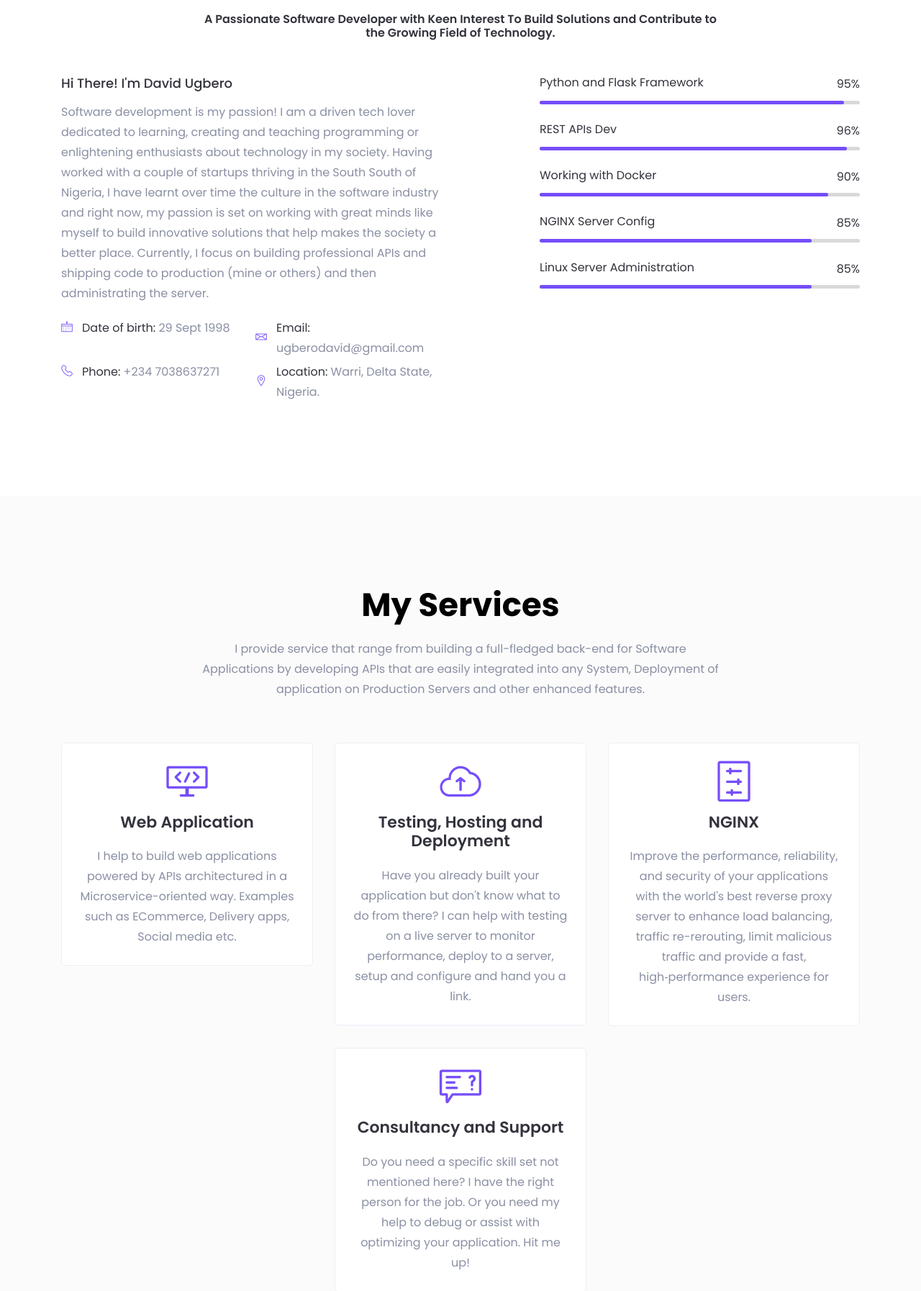
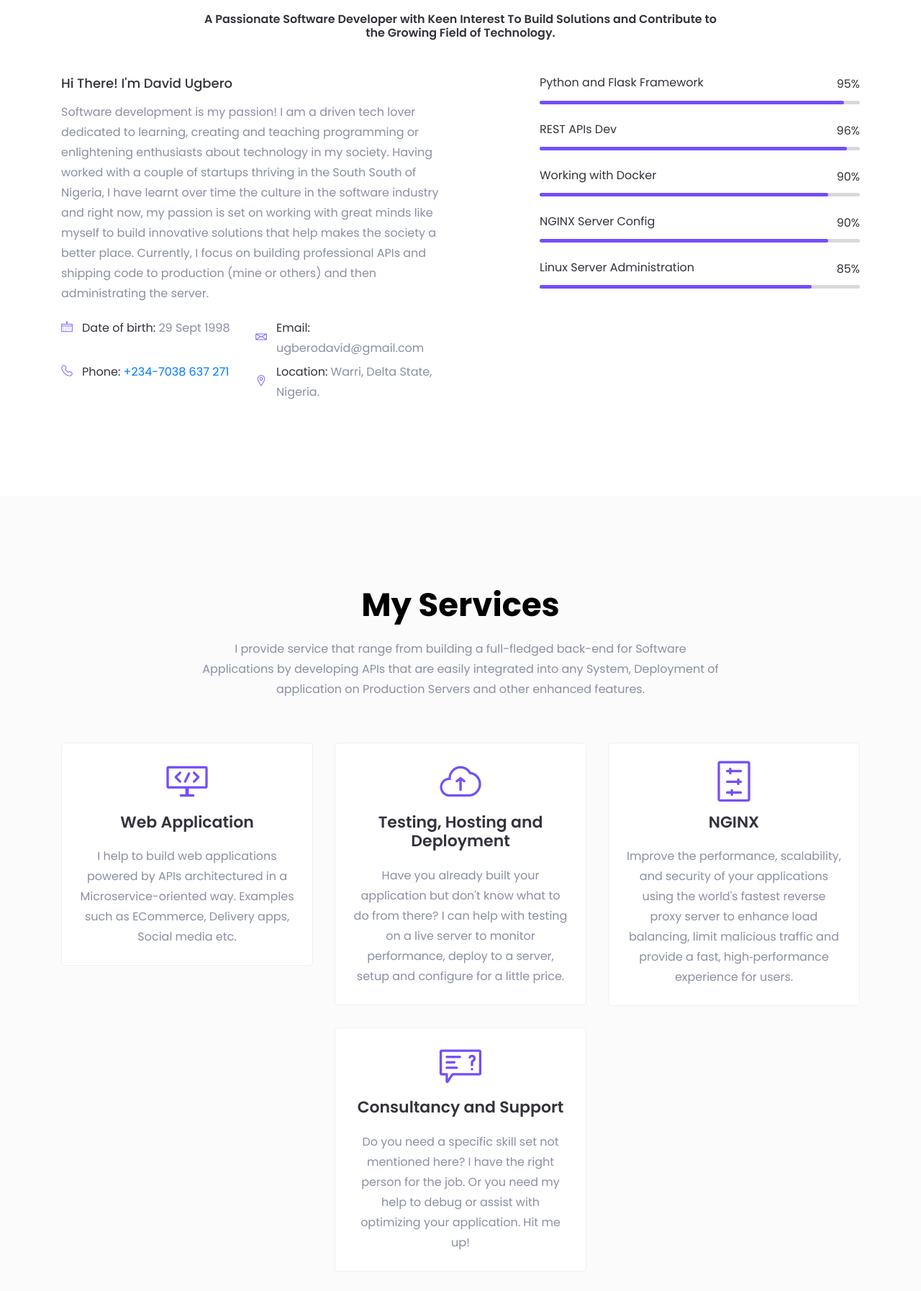
Before and after one commit to davidsmiles/my-website, a Flask app: page / in a window 1280 px wide. Shown: the part 1002-2796 px from the top of the page at 72% size. Run offline with Flask 2, Linux system fonts and the light colour scheme; some libraries are stand-ins or nearby versions; some web fonts are replaced.

Commit message:
changes here

```diff
--- a/templates/index.html
+++ b/templates/index.html
@@ -10,7 +10,7 @@
     <meta name="viewport" content="width=device-width, initial-scale=1, shrink-to-fit=no">
 
     <!--====== Title ======-->
-    <title>David Ugbero - Personal Portfolio</title>
+    <title>David Ugbero - Your Tech Guy</title>
 
     <!--====== Favicon Icon ======-->
     <link href="{{url_for('static', filename='assets/images/logo/techydavid-favicon.png')}}" rel="shortcut icon" type="image/png">
@@ -63,7 +63,7 @@
                     <div class="col-lg-12">
                         <nav class="navbar navbar-expand-lg">
                             <a class="navbar-brand" href="index.html">
-                                <img src="{{url_for('static', filename='assets/images/logo/techydavid-logo1.png')}}" width="200sp" alt="Logo">
+                                <img src="{{url_for('static', filename='assets/images/logo/techydavid-logo1.png')}}" width="150sp" alt="Logo">
                             </a> <!-- Logo -->
                             <button class="navbar-toggler" type="button" data-toggle="collapse" data-target="#navbarSupportedContent" aria-controls="navbarSupportedContent" aria-expanded="false" aria-label="Toggle navigation">
                                 <span class="toggler-icon"></span>
@@ -140,10 +140,10 @@
                         <div class="col-lg-12">
                             <div class="header-social-icon">
                                 <ul>
-                                    <li><a href="https://web.facebook.com/Dayveeds" target="_blank"><i class="lni-facebook-filled"></i></a></li>
-                                    <li><a href="https://twitter.com/iam_davidsmiles" target="_blank"><i class="lni-twitter-original"></i></a></li>
-                                    <li><a href="https://github.com/davidsmiles/" target="_blank"><i class="lni-github-original"></i></a></li>
-                                    <li><a href="https://www.linkedin.com/in/david-ugbero-81a491141/" target="_blank"><i class="lni-linkedin-original"></i></a></li>
+                                    <li><a href="https://web.facebook.com/Dayveeds"><i class="lni-facebook-filled"></i></a></li>
+                                    <li><a href="https://twitter.com/iam_davidsmiles"><i class="lni-twitter-original"></i></a></li>
+                                    <li><a href="https://github.com/davidsmiles/"><i class="lni-github-original"></i></a></li>
+                                    <li><a href="https://www.linkedin.com/in/david-ugbero-81a491141/"><i class="lni-linkedin-original"></i></a></li>
                                 </ul>
                             </div> <!-- header social -->
                         </div>
@@ -203,7 +203,7 @@
                                         <i class="lni-phone-handset"></i>
                                     </div>
                                     <div class="info-text">
-                                        <p><span>Phone:</span> +234 7038637271</p>
+                                        <p><span>Phone:</span> <a href="tel:+2347038637271">+234-7038 637 271</a></p>
                                     </div>
                                 </div> <!-- single info -->
                             </li>
@@ -275,14 +275,14 @@
                                 <h6 class="skill-title">NGINX Server Config</h6>
                                 <div class="skill-percentage">
                                     <div class="count-box counted">
-                                        <span class="counter">85</span>
+                                        <span class="counter">90</span>
                                     </div>
                                     %
                                 </div>
                             </div>
                             <div class="skill-bar">
                                 <div class="bar-inner">
-                                    <div class="bar progress-line" data-width="85"></div>
+                                    <div class="bar progress-line" data-width="90"></div>
                                 </div>
                             </div>
                         </div> <!-- skill item -->
@@ -343,7 +343,7 @@
                         </div>
                         <div class="service-content">
                             <h4 class="service-title"><a href="#contact">Testing, Hosting and Deployment</a></h4>
-                            <p>Have you already built your application but don't know what to do from there? I can help with testing on a live server to monitor performance, deploy to a server, setup and configure and hand you a link.</p>
+                            <p>Have you already built your application but don't know what to do from there? I can help with testing on a live server to monitor performance, deploy to a server, setup and configure for a little price.</p>
                         </div>
                     </div> <!-- single service -->
                 </div>
@@ -354,7 +354,7 @@
                         </div>
                         <div class="service-content">
                             <h4 class="service-title"><a href="#contact">NGINX</a></h4>
-                            <p>Improve the performance, reliability, and security of your applications with the world's best reverse proxy server to enhance load balancing, traffic re-rerouting, limit malicious traffic and provide a fast, high‑performance experience for users.</p>
+                            <p>Improve the performance, scalability, and security of your applications using the world's fastest reverse proxy server to enhance load balancing, limit malicious traffic and provide a fast, high‑performance experience for users.</p>
                         </div>
                     </div> <!-- single service -->
                 </div>
@@ -703,14 +703,14 @@
                     <div class="col-lg-8">
                         <div class="footer-content text-center">
                             <a href="index.html">
-                                <img src="{{url_for('static', filename='assets/images/logo/techydavid-logo2.png')}}" width="200sp" alt="Logo">
+                                <img src="{{url_for('static', filename='assets/images/logo/techydavid-logo2.png')}}" width="150sp" alt="Logo">
                             </a>
                             <p class="mt-"></p>
                             <ul>
-                                <li><a href="https://web.facebook.com/Dayveeds" target="_blank"><i class="lni-facebook-filled"></i></a></li>
-                                <li><a href="https://twitter.com/iam_davidsmiles" target="_blank"><i class="lni-twitter-original"></i></a></li>
-                                <li><a href="https://github.com/davidsmiles/" target="_blank"><i class="lni-github-original"></i></a></li>
-                                <li><a href="https://www.linkedin.com/in/david-ugbero-81a491141/" target="_blank"><i class="lni-linkedin-original"></i></a></li>
+                                <li><a href="https://web.facebook.com/Dayveeds"><i class="lni-facebook-filled"></i></a></li>
+                                <li><a href="https://twitter.com/iam_davidsmiles"><i class="lni-twitter-original"></i></a></li>
+                                <li><a href="https://github.com/davidsmiles/"><i class="lni-github-original"></i></a></li>
+                                <li><a href="https://www.linkedin.com/in/david-ugbero-81a491141/"><i class="lni-linkedin-original"></i></a></li>
                             </ul>
                         </div> <!-- footer content -->
                     </div>
```
